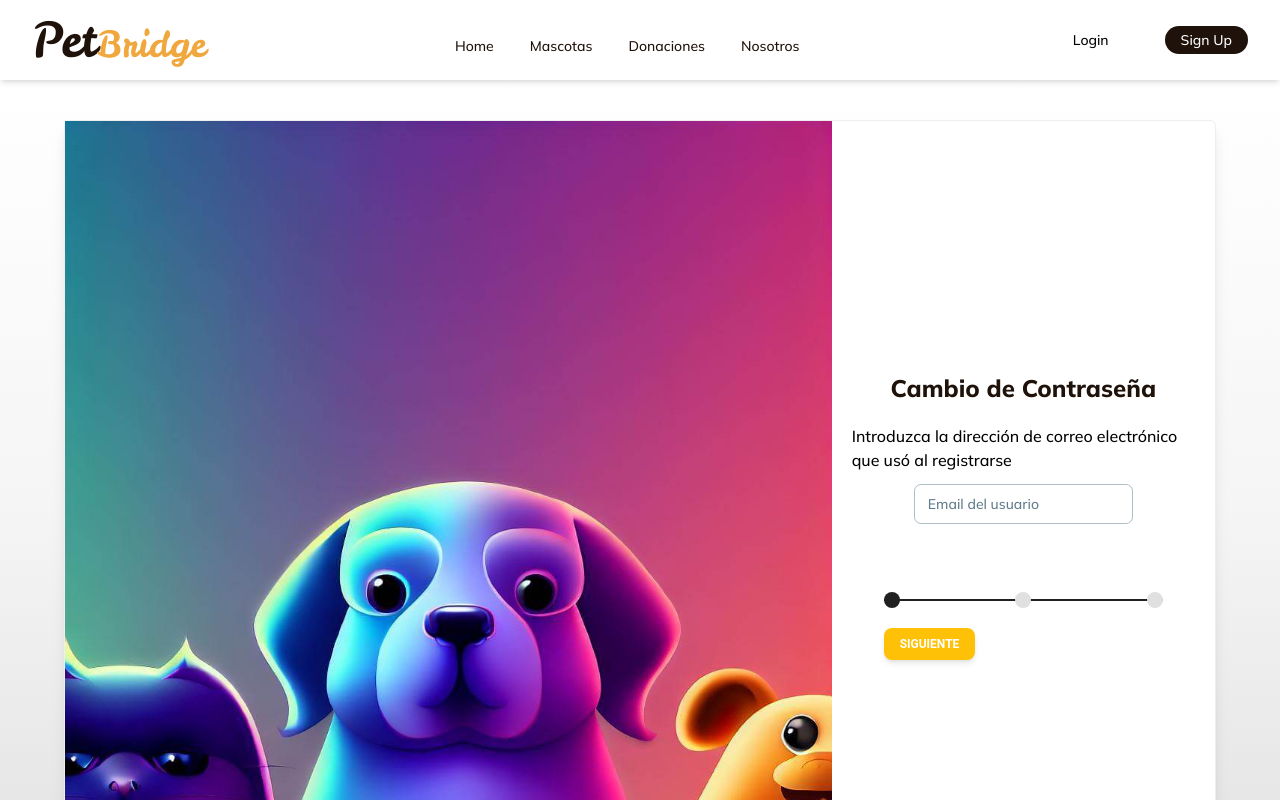
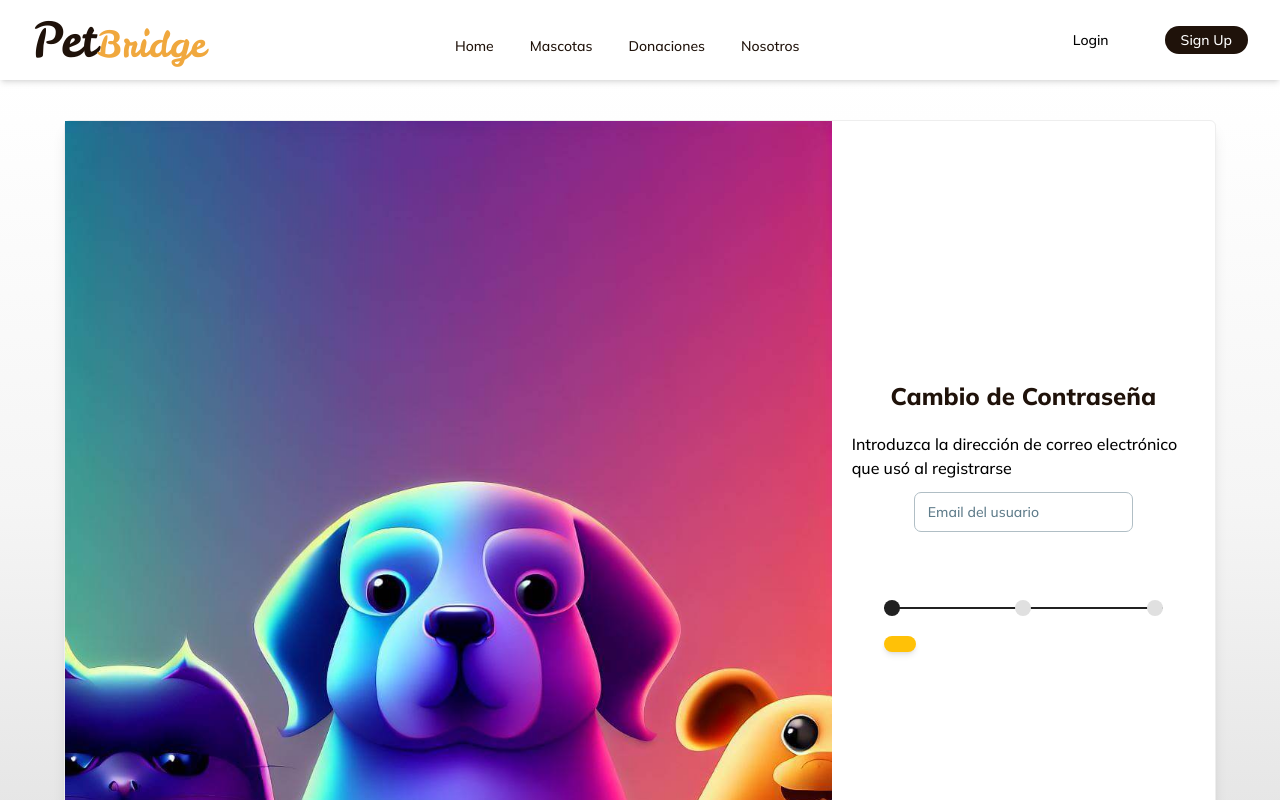
Before and after one commit to antony2432/PetBridge-client, a Next.js app: page /reset-password in a window 1280 px wide. Shown: the top 800 px of the page. Built offline with nearby package versions, Linux system fonts and the light colour scheme.

Commit message:
New props and buttons

```diff
--- a/src/app/reset-password/components/stepper/index.tsx
+++ b/src/app/reset-password/components/stepper/index.tsx
@@ -11,7 +11,45 @@ export default function StepperReset({
     seterFirst,
     handleNext,
     handlePrev,
+    enabled,
+    submitEmail,
+    submitPassword,
+    submitToken,
 }: IResetPasswordProps) {
+
+  let button;
+  switch(activeStep){
+    case 0:
+      button=<Button onClick={(e)=> {
+        handleNext();
+        submitEmail(e);
+       }
+      }
+      disabled={(enabled)}
+      size="sm"
+      className="bg-amber-500 hover:shadow-lg hover:shadow-amber-500/50">
+        Siguiente</Button>
+    case 1:
+      button=<Button onClick={(e)=>{
+        handleNext();
+        submitToken(e);
+        }
+      }
+      disabled={(enabled)}
+      size="sm"
+      className="bg-amber-500 hover:shadow-lg hover:shadow-amber-500/50">
+      </Button>
+    case 2:
+      button=<Button onClick={(e)=>{
+        submitPassword(e);
+        }
+      }
+      disabled={(enabled)}
+      size="sm"
+      className="bg-amber-500 hover:shadow-lg hover:shadow-amber-500/50">
+      </Button>
+  }
+
     return (
         <div className="w-full py-4 px-8 mt-10">
           <Stepper activeStep={activeStep} isLastStep={seterLast} isFirstStep={seterFirst}>
@@ -20,14 +58,7 @@ export default function StepperReset({
             <Step className="h-4 w-4" onClick={() => setActiveStep(2)} />
           </Stepper>
           <div className="mt-5 flex gap-4 justify-between">
-            <Button
-              onClick={handleNext}
-              disabled={isLastStep}
-              size="sm"
-              className="bg-amber-500 hover:shadow-lg hover:shadow-amber-500/50"
-            >
-              Siguiente
-            </Button>
+          {button}
           </div>
         </div>
       );
```
